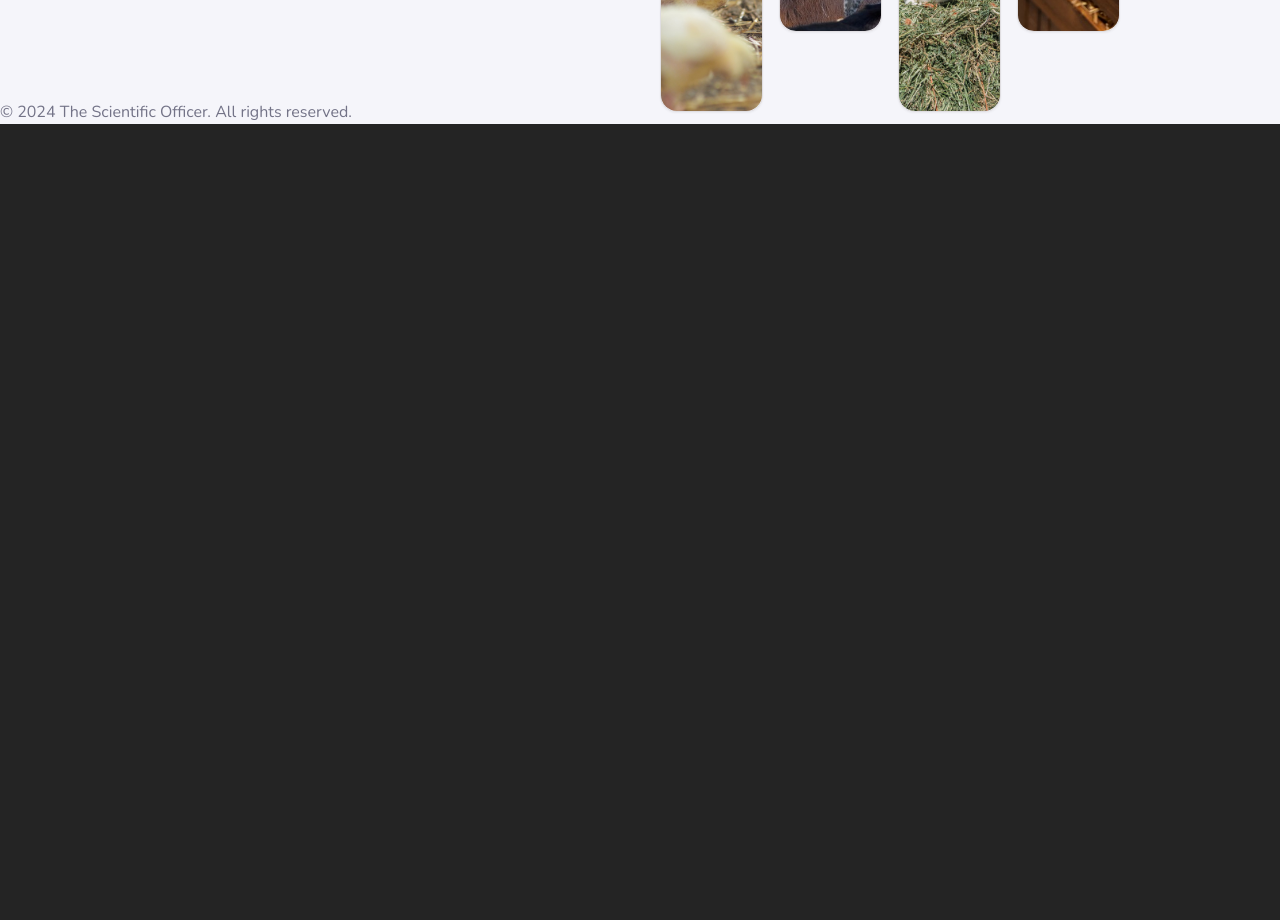
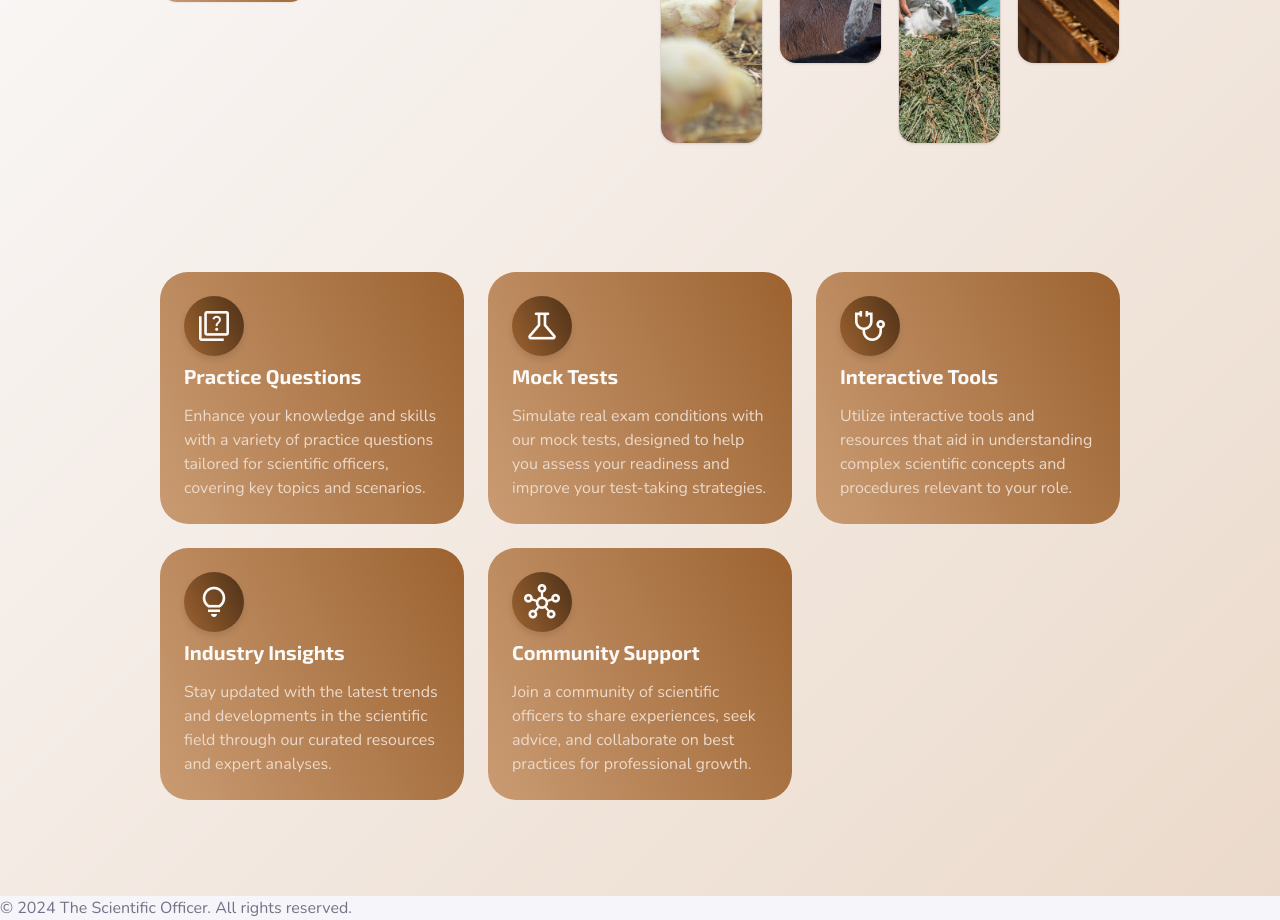
Before and after one commit to Timbar09/the_scientific_officer, a React (Vite) app: page / in a window 1280 px wide. Shown: the part 480-1400 px from the top of the page. Before the commit the page ends 800 px from the top, so only its background shows below. Built offline with nearby package versions, Linux system fonts and the light colour scheme.

Commit message:
Add HomeFeatures component to showcase platform features for scientific officers

```diff
--- a/src/assets/sass/base/_typography.scss
+++ b/src/assets/sass/base/_typography.scss
@@ -56,10 +56,22 @@ button {
 }
 
 .main__section {
-  padding-block: 2rem;
+  padding-block: 4rem;
 }
 
 .container {
   width: min(100% - 2rem, 60rem);
   margin-inline: auto;
 }
+
+.sr-only {
+  position: absolute !important;
+  width: 1px !important;
+  height: 1px !important;
+  padding: 0 !important;
+  margin: -1px !important;
+  overflow: hidden !important;
+  clip: rect(0, 0, 0, 0) !important;
+  white-space: nowrap !important;
+  border: 0 !important;
+}
--- a/src/assets/sass/pages/_Home.scss
+++ b/src/assets/sass/pages/_Home.scss
@@ -1,6 +1,8 @@
 @use "../abstracts" as *;
 
 .home {
+  background: linear-gradient(135deg, clr(neutral, 100), clr(primary, 200));
+
   &__title {
     font-size: 3.5rem;
     margin-bottom: 1rem;
@@ -47,4 +49,43 @@
       }
     }
   }
+
+  &__feature {
+    &--list {
+      padding-top: 5rem;
+      grid-template-columns: repeat(auto-fit, minmax(17em, 1fr));
+    }
+
+    &--item {
+      padding: 1.5rem;
+      text-align: center;
+      color: clr(primary, 200);
+      background: $clr-primary-gradient-mid;
+      border-radius: radius(lg);
+
+      @include mq(md) {
+        text-align: left;
+      }
+
+      &__icon {
+        span {
+          font-size: 2.25rem;
+          color: clr(primary, 100);
+          border-radius: radius(circle);
+          background: $clr-primary-gradient-dark;
+          box-shadow: $shadow-md;
+        }
+      }
+
+      &__title {
+        color: clr(primary, 100);
+        font-size: 1.25rem;
+        margin-bottom: 0.5rem;
+      }
+
+      &__description {
+        font-size: 1rem;
+      }
+    }
+  }
 }
--- /dev/null
+++ b/src/pages/home/HomeFeatures.tsx
@@ -0,0 +1,86 @@
+const HomeFeatures = () => {
+  const features = [
+    {
+      icon: "Quiz",
+      title: "Practice Questions",
+      description:
+        "Enhance your knowledge and skills with a variety of practice questions tailored for scientific officers, covering key topics and scenarios.",
+      link: "/practice",
+    },
+    {
+      icon: "Science",
+      title: "Mock Tests",
+      description:
+        "Simulate real exam conditions with our mock tests, designed to help you assess your readiness and improve your test-taking strategies.",
+      link: "/practice",
+    },
+    // {
+    //   icon: "Newspaper",
+    //   title: "Comprehensive Articles",
+    //   description:
+    //     "Access a wide range of articles covering essential topics for scientific officers, from research methodologies to regulatory compliance.",
+    // },
+    {
+      icon: "Stethoscope",
+      title: "Interactive Tools",
+      description:
+        "Utilize interactive tools and resources that aid in understanding complex scientific concepts and procedures relevant to your role.",
+      link: "/resources",
+    },
+    {
+      icon: "LightBulb",
+      title: "Industry Insights",
+      description:
+        "Stay updated with the latest trends and developments in the scientific field through our curated resources and expert analyses.",
+      link: "/resources",
+    },
+    {
+      icon: "Hub",
+      title: "Community Support",
+      description:
+        "Join a community of scientific officers to share experiences, seek advice, and collaborate on best practices for professional growth.",
+      link: "/about",
+    },
+    // {
+    //   icon: "Update",
+    //   title: "Regular Updates",
+    //   description:
+    //     "Stay informed with regular updates on the latest industry trends, research findings, and best practices to keep your knowledge current.",
+    // },
+  ];
+  return (
+    <section className="home__feature main__section">
+      <h2 className="home__feature--title sr-only">Features</h2>
+
+      <p className="home__feature--description sr-only">
+        Discover the key features of our platform that empower scientific
+        officers to excel in their roles. From comprehensive articles to
+        interactive tools, explore how we support your professional growth and
+        success.
+      </p>
+
+      <ul className="home__feature--list grid gap-4">
+        {features.map((feature) => (
+          <li
+            className="home__feature--item flex flex-col gap-1"
+            key={feature.title}
+          >
+            <div className="home__feature--item__icon">
+              <span className="material-symbols-outlined p-2">
+                {feature.icon}
+              </span>
+            </div>
+
+            <h3 className="home__feature--item__title">{feature.title}</h3>
+
+            <p className="home__feature--item__description">
+              {feature.description}
+            </p>
+          </li>
+        ))}
+      </ul>
+    </section>
+  );
+};
+
+export default HomeFeatures;
--- a/src/pages/home/HomeHero.tsx
+++ b/src/pages/home/HomeHero.tsx
@@ -16,7 +16,7 @@ const HomeHero = () => {
   ];
 
   return (
-    <section className="home__hero main__section flex flex-col flex-@md-row jc-@md-between ai-center gap-5 p-block-end-5">
+    <section className="home__hero main__section flex flex-col flex-@md-row jc-@md-between ai-center gap-5">
       <div className="home__hero--text flex flex-col jc-center ai-center ai-@md-start gap-4 p-block-5">
         <h1 className="home__title fw-bold clr-primary-900">
           Ace the Scientific Officer Role
--- a/src/pages/home/index.tsx
+++ b/src/pages/home/index.tsx
@@ -1,10 +1,13 @@
 import HomeHero from "./HomeHero";
+import HomeFeatures from "./HomeFeatures";
 
 const Home = () => {
   return (
     <main className="home main">
       <div className="container">
         <HomeHero />
+
+        <HomeFeatures />
       </div>
     </main>
   );
```
